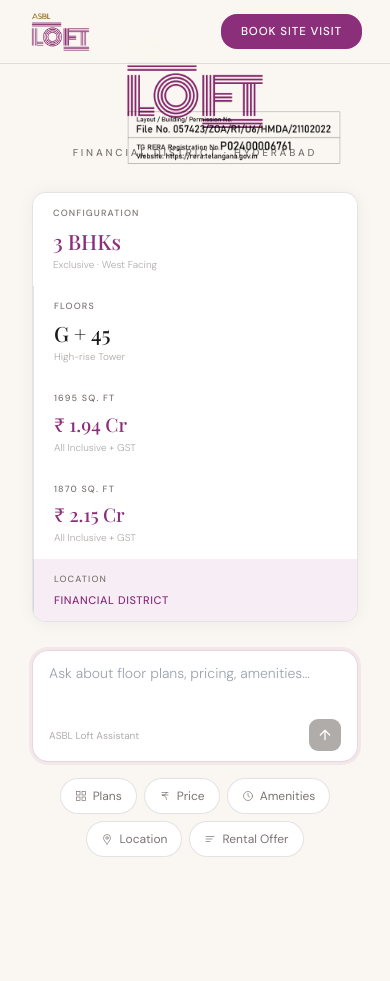
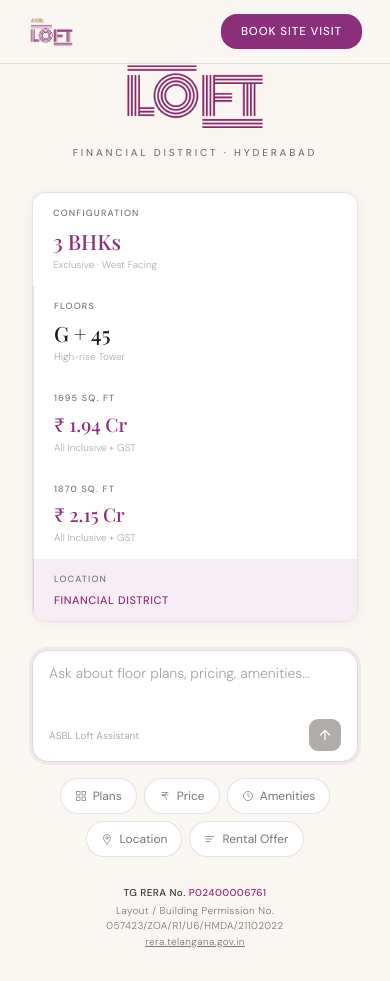
Before and after one commit to growthciasbl1/asbl-loft-ale, a Next.js app: page / in a window 390 px wide. Before the commit the page ends 889 px from the top, so only its background shows below. Built offline with nearby package versions, Linux system fonts and the light colour scheme.

Commit message:
Mobile: hide floating RERA widget, show compact RERA footer below chips instead

```diff
--- a/components/chat/Landing.tsx
+++ b/components/chat/Landing.tsx
@@ -462,7 +462,47 @@
             />
           ))}
         </div>
+
+        {/* Mobile-only RERA footer (desktop shows the floating widget) */}
+        <div
+          className="rera-mobile-footer"
+          style={{
+            marginTop: 28,
+            textAlign: 'center',
+            fontSize: 10,
+            color: COLOR.midGray,
+            letterSpacing: '0.04em',
+            lineHeight: 1.55,
+            maxWidth: 520,
+          }}
+        >
+          <div style={{ fontWeight: 500, color: COLOR.gray2 }}>
+            TG RERA No. <span style={{ color: COLOR.plum }}>P02400006761</span>
+          </div>
+          <div style={{ marginTop: 2 }}>
+            Layout / Building Permission No. 057423/ZOA/R1/U6/HMDA/21102022
+          </div>
+          <a
+            href="https://rera.telangana.gov.in"
+            target="_blank"
+            rel="noopener noreferrer"
+            style={{ color: COLOR.midGray, textDecoration: 'underline', fontSize: 10 }}
+          >
+            rera.telangana.gov.in
+          </a>
+        </div>
       </main>
+
+      <style>{`
+        /* Hide the mobile RERA footer on wide screens — the fixed widget handles it there */
+        @media (min-width: 900px) {
+          .rera-mobile-footer { display: none !important; }
+        }
+        /* On mobile, pull the logo slightly tighter so the viewport isn't wasted */
+        @media (max-width: 640px) {
+          header img[alt="ASBL Loft"] { height: 32px !important; }
+        }
+      `}</style>
     </>
   );
 }
--- a/components/chat/ReraWidget.tsx
+++ b/components/chat/ReraWidget.tsx
@@ -1,10 +1,27 @@
 'use client';
+
+import { useEffect, useState } from 'react';
 
 interface Props {
   hidden?: boolean;
 }
 
+/**
+ * Desktop: fixed top-right, 256px wide.
+ * Mobile (< 900px): hidden entirely — page puts a compact RERA line in its own footer instead.
+ */
 export default function ReraWidget({ hidden = false }: Props) {
+  const [isMobile, setIsMobile] = useState(false);
+
+  useEffect(() => {
+    const check = () => setIsMobile(window.innerWidth < 900);
+    check();
+    window.addEventListener('resize', check);
+    return () => window.removeEventListener('resize', check);
+  }, []);
+
+  if (isMobile) return null;
+
   return (
     <div
       style={{
```
